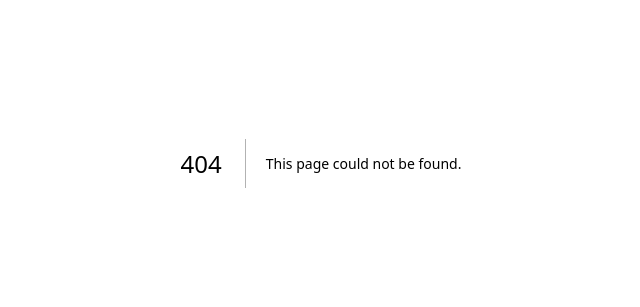
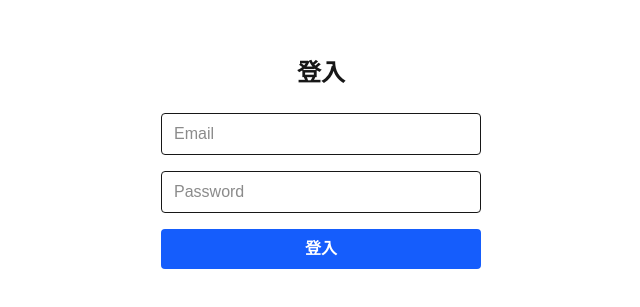
Before and after one commit to leechenghsiu/next-test, a Next.js app: page /login in a window 1280 px wide. Before the commit this address had no page. Shown: the part 237-544 px from the top of the page, without its empty margins (319-959 px from the left). Built offline with nearby package versions, Linux system fonts and the light colour scheme.

Commit message:
feat: login to supabase

```diff
--- /dev/null
+++ b/app/login/page.js
@@ -0,0 +1,62 @@
+"use client";
+import { useState } from "react";
+import { createClient } from "@supabase/supabase-js";
+
+const supabaseUrl = "https://matthew-supabase.zeabur.app";
+const supabaseAnonKey = "eyJhbGciOiJIUzI1NiIsInR5cCI6IkpXVCJ9.eyAgCiAgICAicm9sZSI6ICJhbm9uIiwKICAgICJpc3MiOiAic3VwYWJhc2UtZGVtbyIsCiAgICAiaWF0IjogMTY0MTc2OTIwMCwKICAgICJleHAiOiAxNzk5NTM1NjAwCn0.dc_X5iR_VP_qT0zsiyj_I_OZ2T9FtRU2BBNWN8Bu4GE";
+const supabase = createClient(supabaseUrl, supabaseAnonKey);
+
+export default function LoginPage() {
+  const [email, setEmail] = useState("");
+  const [password, setPassword] = useState("");
+  const [error, setError] = useState("");
+  const [loading, setLoading] = useState(false);
+
+  const handleLogin = async (e) => {
+    e.preventDefault();
+    setLoading(true);
+    setError("");
+    const { error } = await supabase.auth.signInWithPassword({
+      email,
+      password,
+    });
+    if (error) {
+      setError(error.message);
+    } else {
+      window.location.href = "/";
+    }
+    setLoading(false);
+  };
+
+  return (
+    <div className="flex flex-col items-center justify-center min-h-screen p-4">
+      <h1 className="text-2xl font-bold mb-6">登入</h1>
+      <form onSubmit={handleLogin} className="flex flex-col gap-4 w-full max-w-xs">
+        <input
+          type="email"
+          placeholder="Email"
+          value={email}
+          onChange={(e) => setEmail(e.target.value)}
+          required
+          className="border rounded px-3 py-2"
+        />
+        <input
+          type="password"
+          placeholder="Password"
+          value={password}
+          onChange={(e) => setPassword(e.target.value)}
+          required
+          className="border rounded px-3 py-2"
+        />
+        <button
+          type="submit"
+          disabled={loading}
+          className="bg-blue-600 text-white rounded px-3 py-2 font-semibold hover:bg-blue-700 transition"
+        >
+          {loading ? "登入中..." : "登入"}
+        </button>
+        {error && <div className="text-red-500 text-sm">{error}</div>}
+      </form>
+    </div>
+  );
+}
```
Also changed, not shown: package.json (+5 -4 lines), 1 other file (tests, documents, lock files or other folders).
